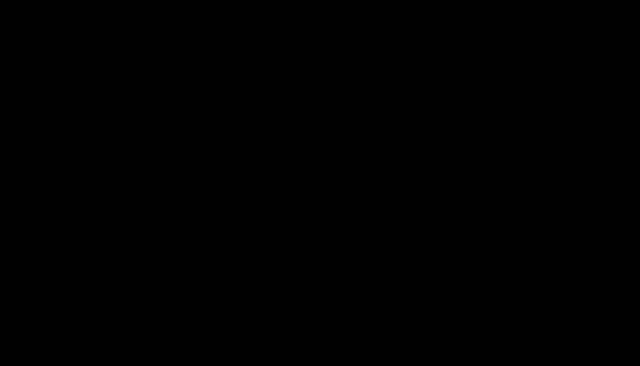
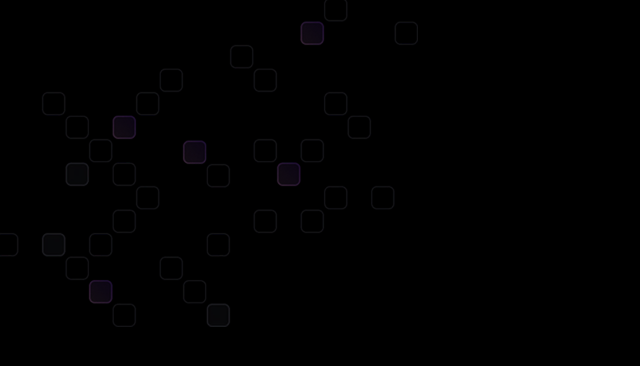
Before and after one commit to TheSeydiCharyyev/3d_portfolio, a React (Vite) app: page / in a window 1280 px wide. Shown: the top 366 px of the page, without its empty margins (0-640 px from the left). Built offline with nearby package versions, Linux system fonts and the light colour scheme; a web font is replaced by a local one.

Commit message:
Update Hero.jsx

```diff
--- a/src/sections/Hero.jsx
+++ b/src/sections/Hero.jsx
@@ -6,6 +6,16 @@
             <div className='absolute top-0 left-0 z-10'>
                 <img src='/images/bg.png' alt='background' />
             </div>
+            <div className='hero-layout'>
+                {/* LEFT: HERO CONTENT */}
+
+                <header className='flex flex-col justify-center md:w-full w-screen md:px-20 px-5'>
+
+                </header>
+
+                {/* RIGHT: 3D Model */}
+
+            </div>
         </section>
     )
 }
```
